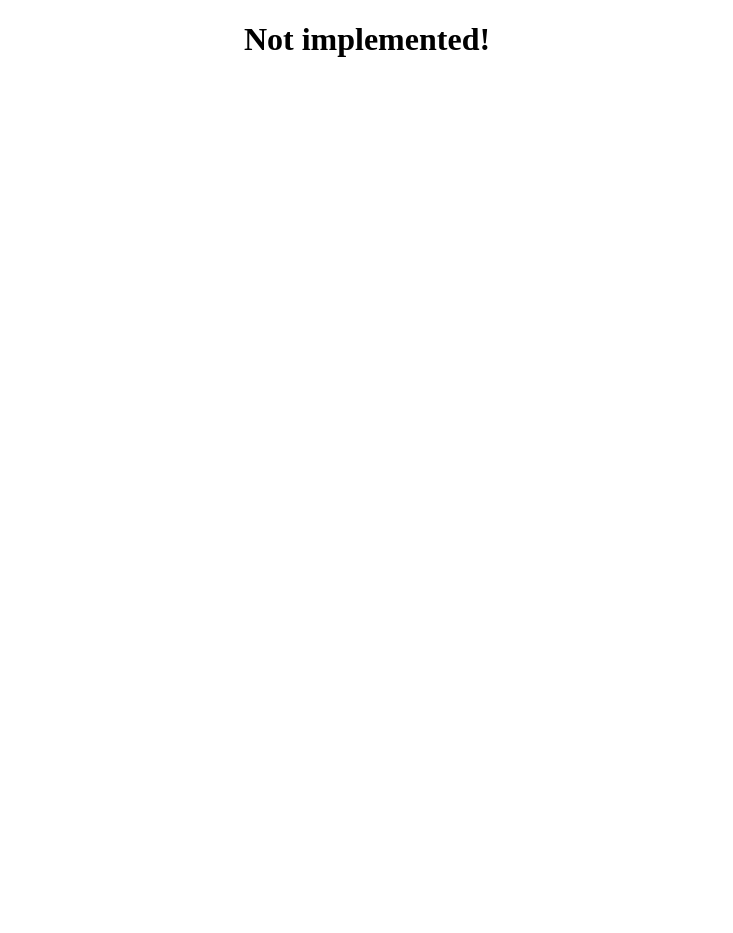
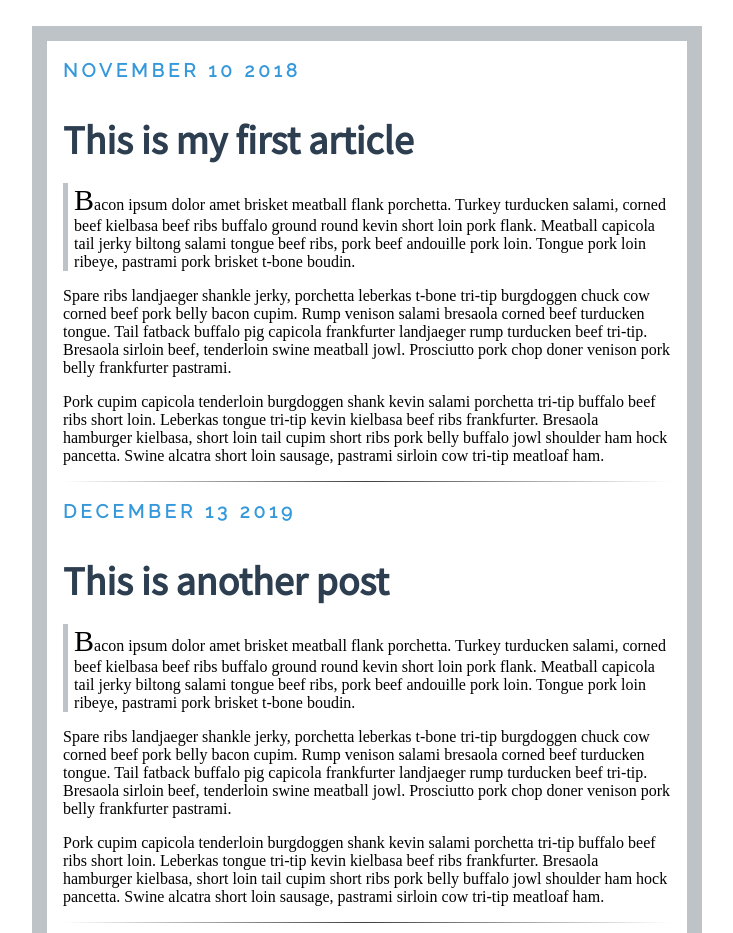
Before and after one commit to Kaylen-Travis-Pillay/simple-webpage-demos, a plain HTML site: page css-blog-post/index.html in a window 1280 px wide. Shown: the top 933 px of the page, without its empty margins (273-1006 px from the left). Before the commit the page ends 800 px from the top, so only its background shows below. Drawn offline with Linux system fonts and the light colour scheme; a web font is replaced by a local one.

Commit message:
Simple blog post completed

```diff
--- a/css-blog-post/assets/css/style.css
+++ b/css-blog-post/assets/css/style.css
@@ -1,3 +1,43 @@
+body{
+    width: 50%;
+    border: 15px solid #bdc3c7;
+    margin-top: 2%;
+    margin-left: auto;
+    margin-right: auto;
+}
+.post{
+    width: 95%;
+    margin: auto;
+}
+.post h3{
+    font-family: Raleway;
+    letter-spacing: 4px;
+    color: #3498db;
+    text-transform: uppercase;
+}
+.post h2{
+    font-family: "Source Sans Pro";
+    font-size: 40px;
+    color: #2c3e50;
+    margin-bottom: 3%;
+}
+.post p{
+    font-family: Macondo;
+}
+.post .block-post{
+    border-left: 5px solid #bdc3c7;
+    padding-left: 1%;
+}
+.post .block-post::first-letter{
+    text-transform: uppercase;
+    font-size: 30px;
+}
+.post hr{
+    border: 0;
+    height: 1px;
+    background-image: linear-gradient(to right, rgba(0, 0, 0, 0), rgba(0, 0, 0, 0.75), rgba(0, 0, 0, 0));
+    margin-bottom: 10px;
+}
 h1{
     text-align: center;
 }
--- a/css-blog-post/index.html
+++ b/css-blog-post/index.html
@@ -5,9 +5,52 @@
     <meta http-equiv="X-UA-Compatible" content="IE=edge">
     <title>Webpage Demos | Simple blog post</title>
     <meta name="viewport" content="width=device-width, initial-scale=1">
+    <meta name="author" content="Kaylen Travis Pillay">
     <link rel="stylesheet" type="text/css" media="screen" href="assets/css/style.css" />
+    <link href="https://fonts.googleapis.com/css?family=Raleway|Source+Sans+Pro|Macondo" rel="stylesheet">
 </head>
 <body>
-    <h1>Not implemented!</h1>
+    <div class="post">
+        <h3>November 10 2018</h3>
+        <h2>This is my first article</h2>
+        <p class="block-post">
+            Bacon ipsum dolor amet brisket meatball flank porchetta. Turkey turducken salami, corned beef kielbasa beef ribs buffalo
+            ground round kevin short loin pork flank. Meatball capicola tail jerky biltong salami tongue beef ribs, pork beef andouille
+            pork loin. Tongue pork loin ribeye, pastrami pork brisket t-bone boudin.
+        </p>
+        <p>
+            Spare ribs landjaeger shankle jerky, porchetta leberkas t-bone tri-tip burgdoggen chuck cow corned beef pork belly bacon
+            cupim. Rump venison salami bresaola corned beef turducken tongue. Tail fatback buffalo pig capicola frankfurter landjaeger
+            rump turducken beef tri-tip. Bresaola sirloin beef, tenderloin swine meatball jowl. Prosciutto pork chop doner venison pork
+            belly frankfurter pastrami.
+        </p>
+        <p>
+            Pork cupim capicola tenderloin burgdoggen shank kevin salami porchetta tri-tip buffalo beef ribs short loin. Leberkas tongue
+            tri-tip kevin kielbasa beef ribs frankfurter. Bresaola hamburger kielbasa, short loin tail cupim short ribs pork belly buffalo
+            jowl shoulder ham hock pancetta. Swine alcatra short loin sausage, pastrami sirloin cow tri-tip meatloaf ham.
+        </p>
+        <hr>
+    </div>
+    <div class="post">
+        <h3>December 13 2019</h3>
+        <h2>This is another post</h2>
+        <p class="block-post">
+            Bacon ipsum dolor amet brisket meatball flank porchetta. Turkey turducken salami, corned beef kielbasa beef ribs buffalo
+            ground round kevin short loin pork flank. Meatball capicola tail jerky biltong salami tongue beef ribs, pork beef andouille
+            pork loin. Tongue pork loin ribeye, pastrami pork brisket t-bone boudin.
+        </p>
+        <p>
+            Spare ribs landjaeger shankle jerky, porchetta leberkas t-bone tri-tip burgdoggen chuck cow corned beef pork belly bacon
+            cupim. Rump venison salami bresaola corned beef turducken tongue. Tail fatback buffalo pig capicola frankfurter landjaeger
+            rump turducken beef tri-tip. Bresaola sirloin beef, tenderloin swine meatball jowl. Prosciutto pork chop doner venison pork
+            belly frankfurter pastrami.
+        </p>
+        <p>
+            Pork cupim capicola tenderloin burgdoggen shank kevin salami porchetta tri-tip buffalo beef ribs short loin. Leberkas tongue
+            tri-tip kevin kielbasa beef ribs frankfurter. Bresaola hamburger kielbasa, short loin tail cupim short ribs pork belly buffalo
+            jowl shoulder ham hock pancetta. Swine alcatra short loin sausage, pastrami sirloin cow tri-tip meatloaf ham.
+        </p>
+        <hr>
+    </div>
 </body>
 </html>
```
